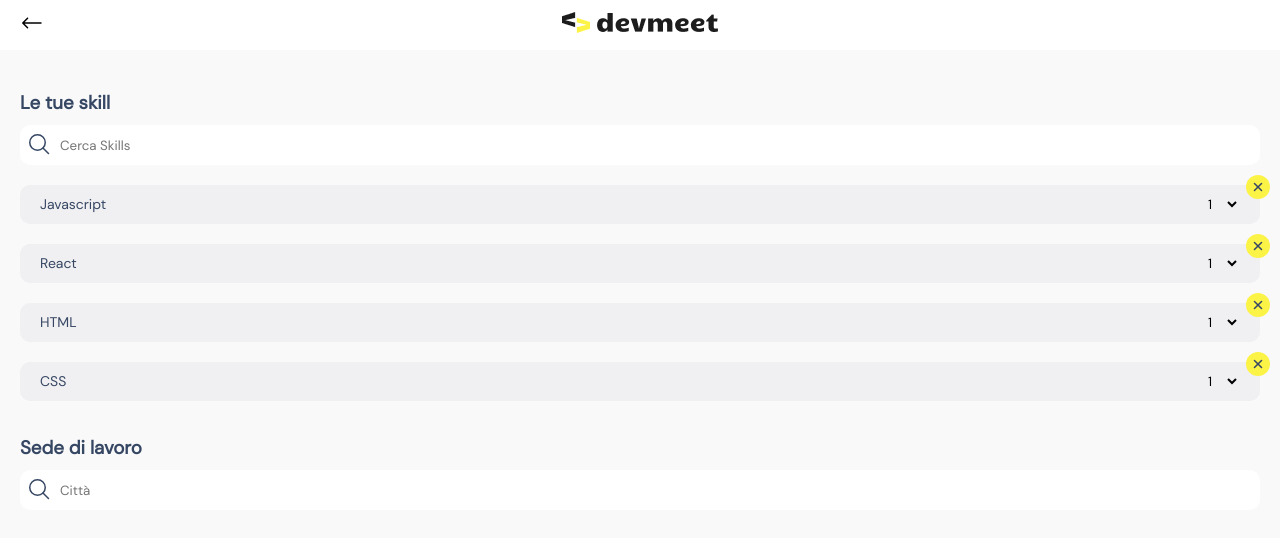
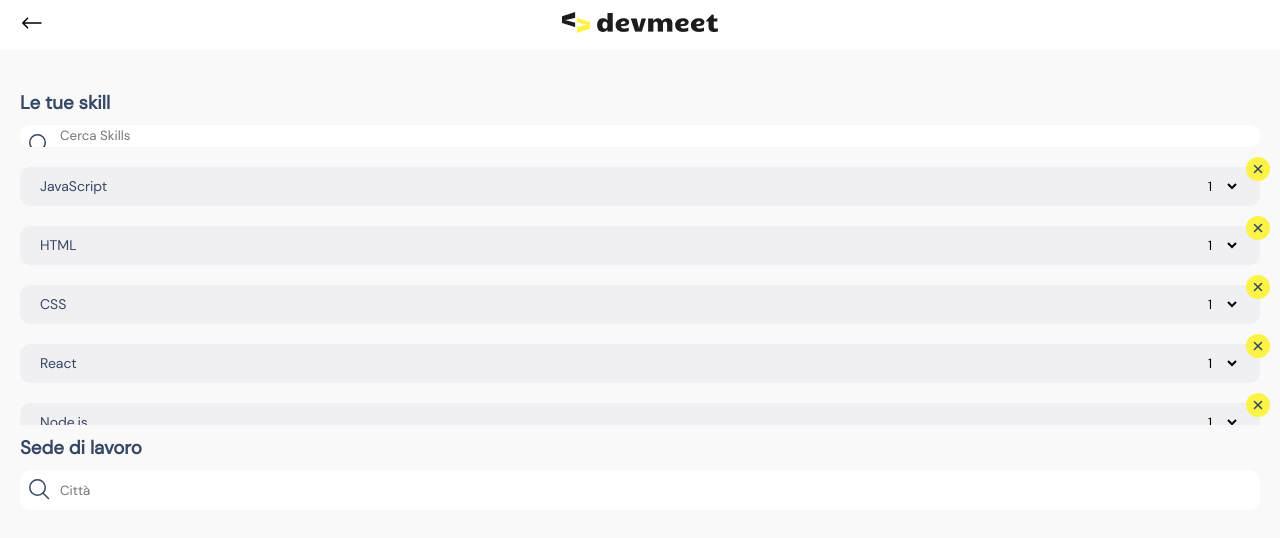
Before and after one commit to Emiliano-S/devmeet, a React (Create React App) app: page /skills in a window 1280 px wide. Shown: the top 538 px of the page. Built offline with nearby package versions, Linux system fonts and the light colour scheme; the HTML template or start-up script is replaced by a standard one.

Commit message:
Test array

```diff
--- a/src/components/Skills.js
+++ b/src/components/Skills.js
@@ -9,8 +9,10 @@ export function Skills(){
                 <h3>Le tue skill</h3>
                 <input type="search" id='skillSearch' placeholder="Cerca Skills"/>
                 <div class="skillsList">
+                    {skillsArray.map((element) => {
+                        return(
                         <div class="skill">
-                        <span>Javascript</span>
+                            <span>{element}</span>
                             <select class="selectYears">
                                 <option value='1'>1</option>
                                 <option value='2'>2</option>
@@ -20,43 +22,8 @@ export function Skills(){
                                 <option value='5p'>5+</option>
                             </select>
                             <div class="skillRemove"></div>
-                    </div>
-                    <div class="skill">
-                        <span>React</span>
-                        <select class="selectYears">
-                            <option value='1'>1</option>
-                            <option value='2'>2</option>
-                            <option value='3'>3</option>
-                            <option value='4'>4</option>
-                            <option value='5'>5</option>
-                            <option value='5p'>5+</option>
-                        </select>
-                        <div class="skillRemove"></div>
-                    </div>
-                    <div class="skill">
-                        <span>HTML</span>
-                        <select class="selectYears">
-                            <option value='1'>1</option>
-                            <option value='2'>2</option>
-                            <option value='3'>3</option>
-                            <option value='4'>4</option>
-                            <option value='5'>5</option>
-                            <option value='5p'>5+</option>
-                        </select>
-                        <div class="skillRemove"></div>
-                    </div>
-                    <div class="skill">
-                        <span>CSS</span>
-                        <select class="selectYears">
-                            <option value='1'>1</option>
-                            <option value='2'>2</option>
-                            <option value='3'>3</option>
-                            <option value='4'>4</option>
-                            <option value='5'>5</option>
-                            <option value='5p'>5+</option>
-                        </select>
-                        <div class="skillRemove"></div>
-                    </div>
+                        </div>)
+                    })}
                 </div>
             </div>
             <div className="lavoroContainer">
--- /dev/null
+++ b/src/style/cc/skills.css
@@ -0,0 +1,87 @@
+.skillsPageContainer {
+  width: 100%;
+  height: calc(100vh - 50px);
+  min-height: max-content;
+  display: flex;
+  flex-direction: column;
+  justify-content: center;
+  align-items: stretch;
+  padding: 40px 0px;
+  gap: 10px;
+  color: #364764;
+}
+.skillsPageContainer .skillsContainer, .skillsPageContainer .lavoroContainer {
+  height: 50%;
+  gap: 10px;
+  display: flex;
+  flex-direction: column;
+  justify-content: flex-start;
+  align-items: stretch;
+}
+.skillsPageContainer .skillsContainer h3, .skillsPageContainer .lavoroContainer h3 {
+  padding: 0 20px;
+}
+.skillsPageContainer .skillsContainer input, .skillsPageContainer .lavoroContainer input {
+  width: calc(100% - 40px);
+  margin: 0px 20px;
+}
+.skillsPageContainer input[type=search] {
+  border: none;
+  min-height: 40px;
+  border-radius: 10px;
+  -webkit-border-radius: 10px;
+  -moz-border-radius: 10px;
+  -ms-border-radius: 10px;
+  -o-border-radius: 10px;
+  padding-left: 40px;
+  background: url("../../assets/svg/iconSearch.svg") no-repeat scroll 7px 7px;
+  background-color: #ffffff;
+}
+.skillsPageContainer .skillsList {
+  display: flex;
+  flex-direction: column;
+  justify-content: flex-start;
+  align-items: stretch;
+  gap: 20px;
+  overflow: scroll;
+  overflow-x: hidden;
+  padding: 10px 20px;
+}
+.skillsPageContainer .skillsList .skill {
+  display: flex;
+  position: relative;
+  justify-content: flex-start;
+  align-items: stretch;
+  font-size: 14px;
+  background-color: #f0eff1;
+  padding: 10px 20px;
+  border-radius: 10px;
+  -webkit-border-radius: 10px;
+  -moz-border-radius: 10px;
+  -ms-border-radius: 10px;
+  -o-border-radius: 10px;
+}
+.skillsPageContainer .skillsList .skill span {
+  flex-grow: 2;
+}
+.skillsPageContainer .skillsList .skill .selectYears {
+  background: none;
+  border: none;
+}
+.skillsPageContainer .skillsList .skill .skillRemove {
+  width: 24px;
+  height: 24px;
+  position: absolute;
+  cursor: pointer;
+  right: -10px;
+  top: -10px;
+  background: url("../../assets/svg/skillRemove.svg") no-repeat scroll 7px 7px;
+  background-color: #FCF347;
+  border-radius: 50%;
+  -webkit-border-radius: 50%;
+  -moz-border-radius: 50%;
+  -ms-border-radius: 50%;
+  -o-border-radius: 50%;
+}
+
+/*# sourceMappingURL=skills.css.map */
--- a/src/style/sass/Skills.scss
+++ b/src/style/sass/Skills.scss
@@ -26,7 +26,7 @@
     }
     input[type='search']{
         border: none;
-        height: 40px;
+        min-height: 40px;
         border-radius: 10px;
         -webkit-border-radius: 10px;
         -moz-border-radius: 10px;
```
Also changed, not shown: 1 other file (tests, documents, lock files or other folders). Lines whose indentation alone changed are shown as unchanged.
